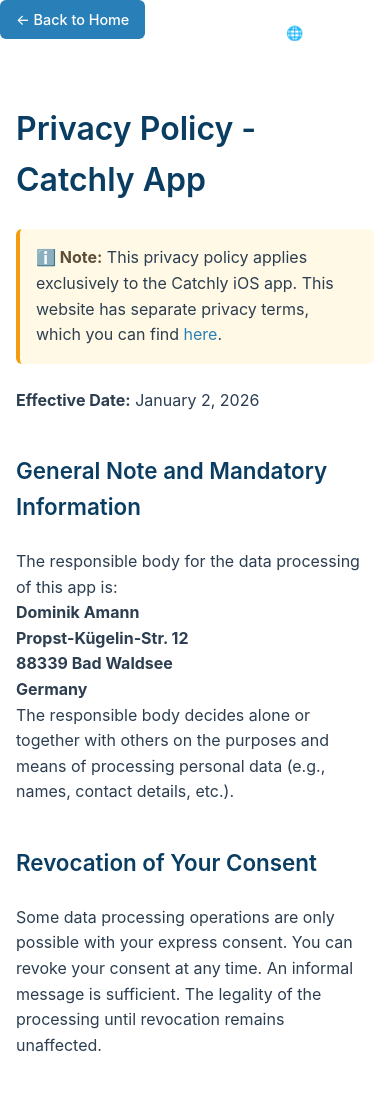
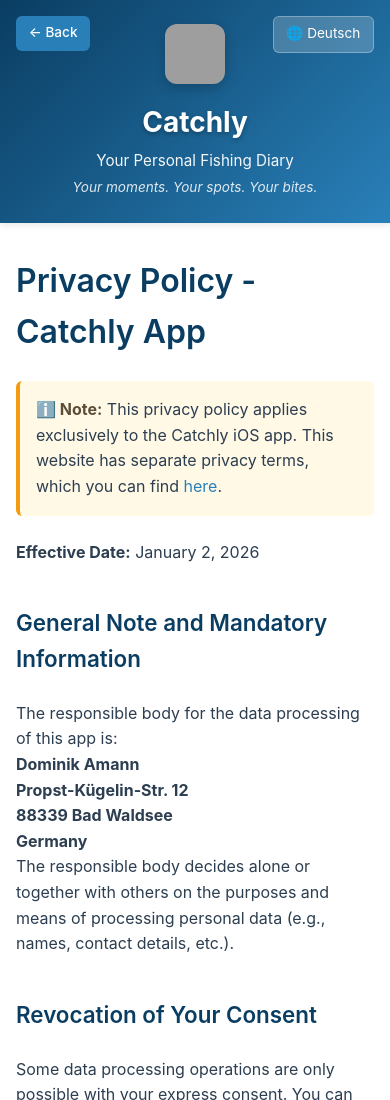
Before and after one commit to dominikamann/catchly.app, a plain HTML site: page docs/privacy.html in a window 390 px wide. Shown: the top 1100 px of the page. Drawn offline with Linux system fonts and the light colour scheme; grey boxes are pictures that could not be loaded.

Commit message:
Improved

```diff
--- a/docs/privacy.html
+++ b/docs/privacy.html
@@ -8,10 +8,20 @@
     <link rel="stylesheet" href="styles.css">
 </head>
 <body>
-    <div>
-        <a href="index.html" class="back-link">← Back to Home</a>
-        <a href="privacy-de.html" class="lang-switcher">🌐 Deutsch</a>
-    </div>
+    <header>
+        <a href="index.html" class="back-link">← Back</a>
+        <div class="lang-switcher">
+            🌐 <a href="privacy-de.html">Deutsch</a>
+        </div>
+        <div class="header-content">
+            <img src="icon.png" alt="Catchly Icon" class="header-icon">
+            <div class="header-text">
+                <h1>Catchly</h1>
+                <p>Your Personal Fishing Diary</p>
+                <p class="tagline">Your moments. Your spots. Your bites.</p>
+            </div>
+        </div>
+    </header>
 
     <div class="main-content">
     <h1>Privacy Policy - Catchly App</h1>
--- a/docs/styles.css
+++ b/docs/styles.css
@@ -99,6 +99,10 @@
     text-decoration: none;
     transition: background 0.2s ease;
     font-weight: 500;
+    position: absolute;
+    top: 1.5rem;
+    left: 1.5rem;
+    z-index: 10;
 }
 
 .back-link:hover {
@@ -375,8 +379,11 @@
     }
 
     .back-link {
-        padding: 0.5rem 1rem;
-        font-size: 0.9rem;
+        position: absolute;
+        top: 1rem;
+        left: 1rem;
+        padding: 0.4rem 0.8rem;
+        font-size: 0.85rem;
     }
 
     h2 {
```
Also changed, not shown: docs/eula-de.html (+14 -4 lines), docs/eula.html (+14 -4 lines), docs/impressum-en.html (+14 -4 lines), docs/impressum.html (+14 -4 lines), docs/privacy-de.html (+14 -4 lines), docs/privacy-site-de.html (+14 -4 lines), docs/privacy-site.html (+14 -4 lines).
